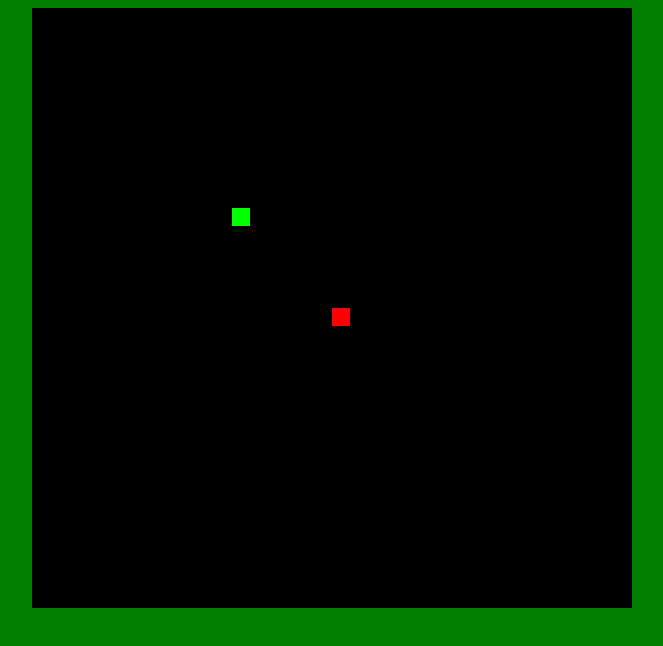
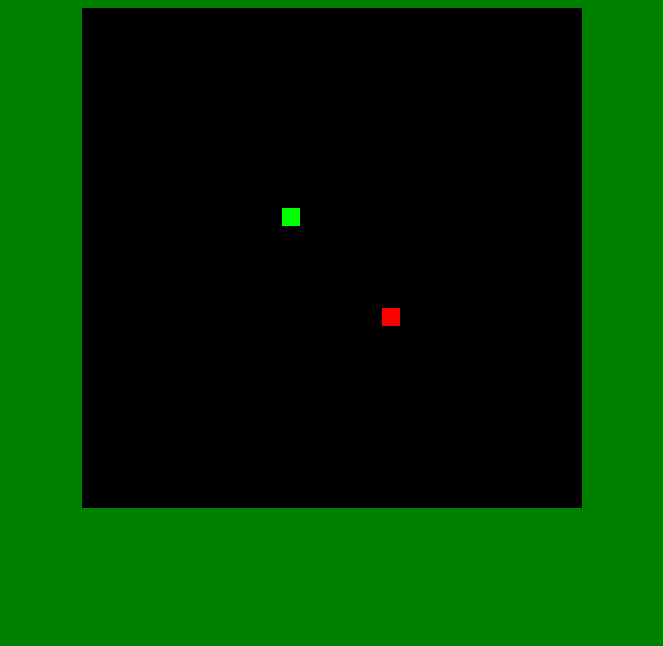
Before and after one commit to Eversonv4/Game-Snake, a plain HTML site: page index.html in a window 1280 px wide. Shown: the whole page, without its empty margins (308-971 px from the left). Drawn offline with Linux system fonts and the light colour scheme.

Commit message:
Update index.html

```diff
--- a/index.html
+++ b/index.html
@@ -6,7 +6,7 @@
     justify-content: center;
   }
 </style>
-<canvas id="gc" width="600" height="600" ></canvas>
+<canvas id="gc" width="500" height="500" ></canvas>
 <script>
   window.onload=function() {
     canv=document.getElementById("gc");
```
